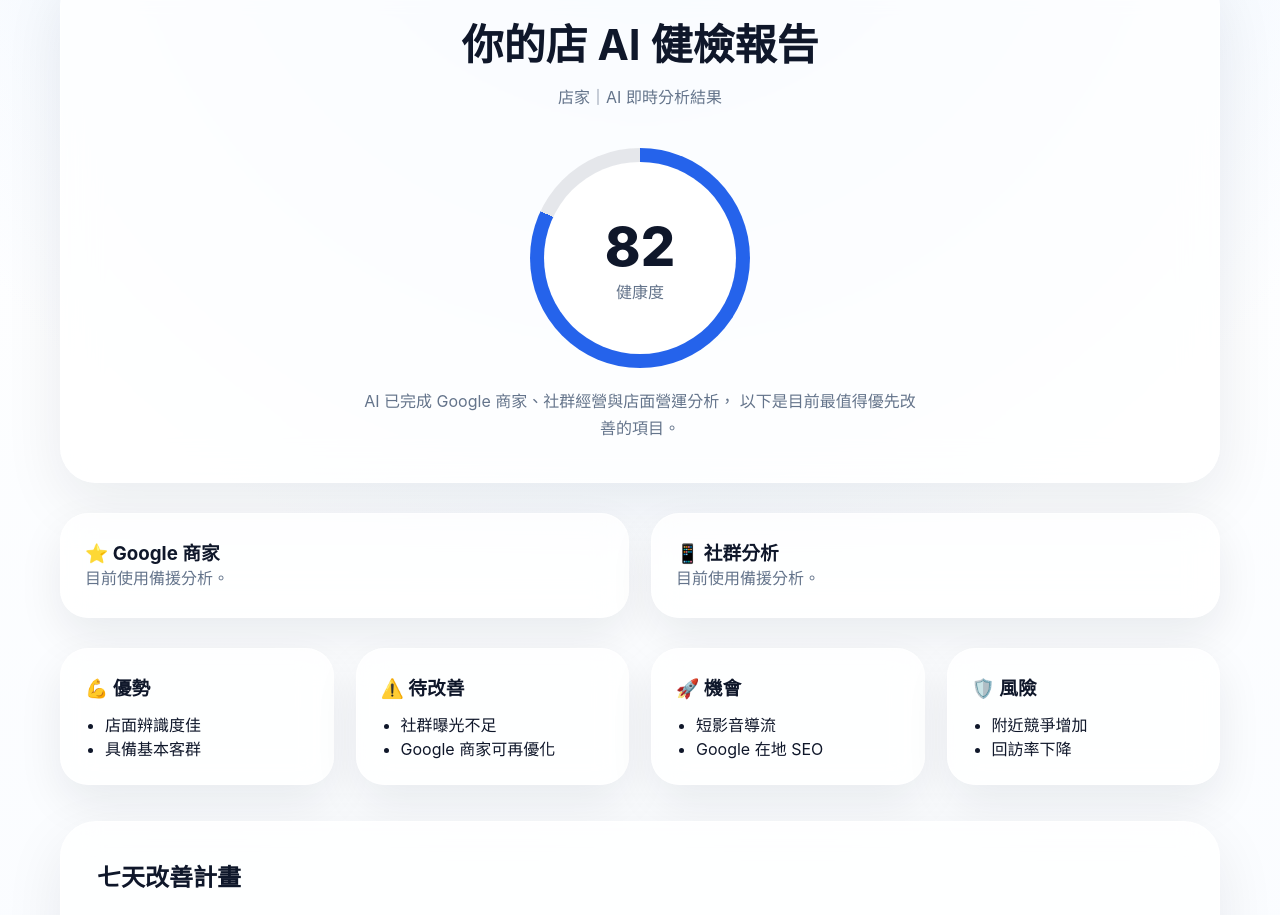
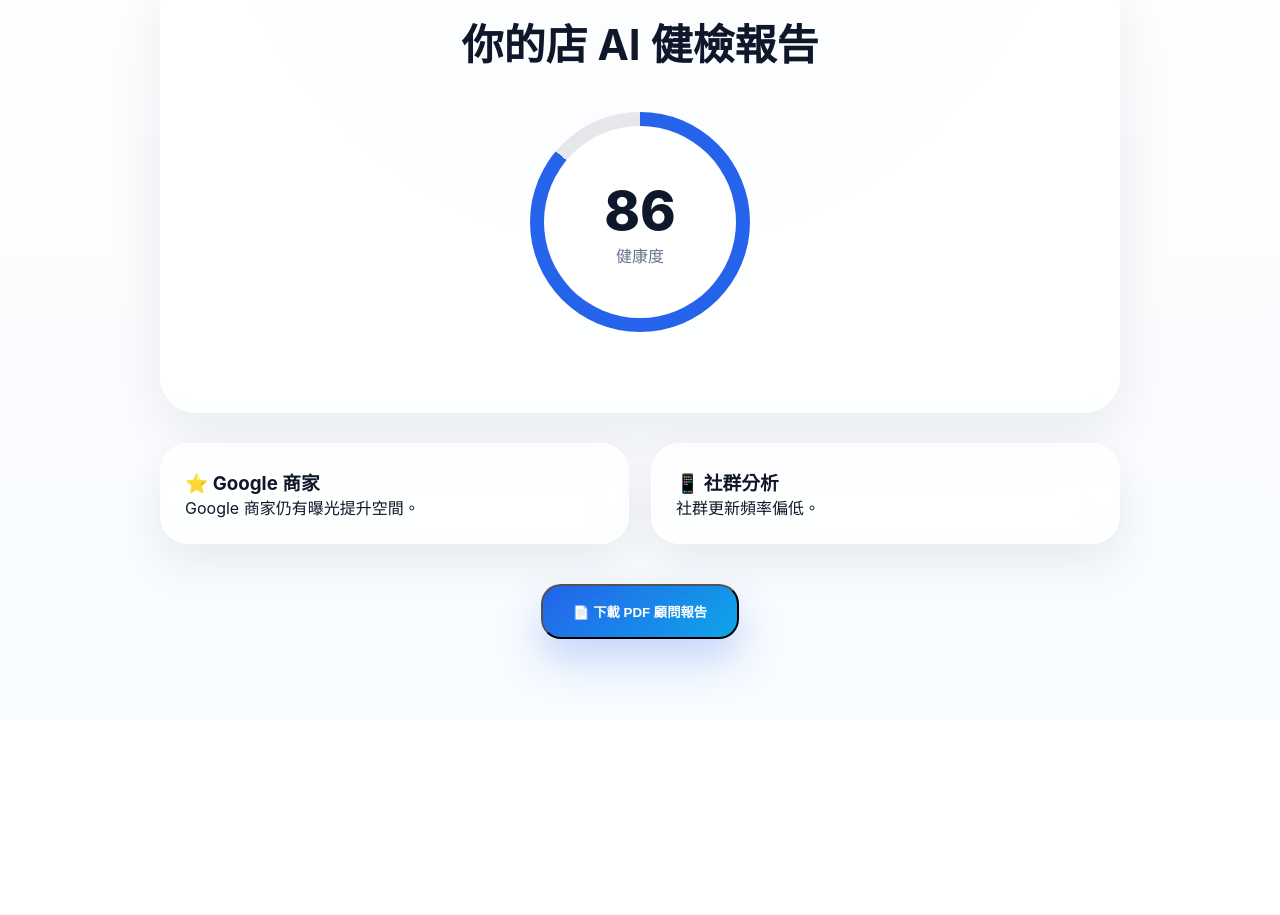
Before and after one commit to aimvp666-cloud/ShopPulseAI, a Next.js app: page /report in a window 1280 px wide. Shown: the part 222-1137 px from the top of the page. After the commit the page ends 941 px from the top, so only its background shows below. Built offline with nearby package versions, Linux system fonts and the light colour scheme; no server answers.

Commit message:
feat: PDF download

```diff
--- a/app/report/page.tsx
+++ b/app/report/page.tsx
@@ -4,290 +4,216 @@
 import Link from "next/link";
 import { useEffect, useState } from "react";
 
-type Report = {
-  score: number;
-  google: string;
-  social: string;
-  swot: {
-    strengths: string[];
-    weaknesses: string[];
-    opportunities: string[];
-    threats: string[];
+type Report={
+  score:number;
+  google:string;
+  social:string;
+  swot:{
+    strengths:string[];
+    weaknesses:string[];
+    opportunities:string[];
+    threats:string[];
   };
 };
 
-const fallback: Report = {
-  score: 86,
-  google: "Google 商家仍有曝光提升空間，建議增加近期照片並維持評論互動。",
-  social: "社群更新頻率偏低，可透過短影音提高觸及。",
-  swot: {
-    strengths: ["店面辨識度高", "既有客群穩定"],
-    weaknesses: ["社群曝光不足", "Google 商家照片更新少"],
-    opportunities: ["短影音導流", "Google 在地 SEO"],
-    threats: ["附近競爭增加", "回訪率下降"],
-  },
+const fallback:Report={
+  score:86,
+  google:"Google 商家仍有曝光提升空間。",
+  social:"社群更新頻率偏低。",
+  swot:{
+    strengths:["店面辨識度高"],
+    weaknesses:["社群曝光不足"],
+    opportunities:["短影音導流"],
+    threats:["附近競爭增加"]
+  }
 };
 
-export default function ReportPage() {
-  const [report, setReport] = useState<Report>(fallback);
-  const [displayScore, setDisplayScore] = useState(0);
-  const [store, setStore] = useState("你的店");
-  const [industry, setIndustry] = useState("");
+export default function ReportPage(){
 
-  useEffect(() => {
-    const raw = sessionStorage.getItem("shoppulse_form");
+  const [report,setReport]=useState(fallback);
+  const [score,setScore]=useState(0);
+  const [store,setStore]=useState("你的店");
 
-    if (raw) {
-      const form = JSON.parse(raw);
-      setStore(form.store || "你的店");
-      setIndustry(form.industry || "");
+  useEffect(()=>{
+
+    const raw=sessionStorage.getItem("shoppulse_form");
+
+    if(raw){
+
+      const form=JSON.parse(raw);
+
+      setStore(form.store||"你的店");
+
     }
 
-    async function load() {
-      try {
-        const res = await fetch("/api/analyze", {
-          method: "POST",
-          headers: { "Content-Type": "application/json" },
-          body: raw || "{}",
-        });
+  },[]);
 
-        if (res.ok) {
-          const data = await res.json();
+  useEffect(()=>{
 
-          setReport({
-            score: data.score ?? fallback.score,
-            google: data.google ?? fallback.google,
-            social: data.social ?? fallback.social,
-            swot: {
-              strengths: data.swot?.strengths ?? fallback.swot.strengths,
-              weaknesses: data.swot?.weaknesses ?? fallback.swot.weaknesses,
-              opportunities:
-                data.swot?.opportunities ?? fallback.swot.opportunities,
-              threats: data.swot?.threats ?? fallback.swot.threats,
-            },
-          });
-        }
-      } catch {
-        // API 失敗就用 fallback
+    let value=0;
+
+    const timer=setInterval(()=>{
+
+      value++;
+
+      if(value>=report.score){
+
+        value=report.score;
+
+        clearInterval(timer);
+
       }
+
+      setScore(value);
+
+    },20);
+
+    return()=>clearInterval(timer);
+
+  },[report.score]);
+
+  async function download(){
+
+    const res=await fetch("/api/pdf",{
+      method:"POST",
+      headers:{
+        "Content-Type":"application/json"
+      },
+      body:JSON.stringify({
+        store,
+        score:report.score,
+        google:report.google,
+        social:report.social
+      })
+    });
+
+    const html=await res.text();
+
+    const w=window.open("");
+
+    if(w){
+
+      w.document.write(html);
+
+      w.document.close();
+
+      setTimeout(()=>w.print(),500);
+
     }
 
-    load();
-  }, []);
+  }
 
-  useEffect(() => {
-    let value = 0;
+  return(
 
-    const timer = setInterval(() => {
-      value++;
-
-      if (value >= report.score) {
-        value = report.score;
-        clearInterval(timer);
-      }
-
-      setDisplayScore(value);
-    }, 20);
-
-    return () => clearInterval(timer);
-  }, [report.score]);
-
-  const scoreAngle = (displayScore / 100) * 360;
-
-  return (
     <main
       style={{
-        maxWidth: "1200px",
-        margin: "0 auto",
-        padding: "30px 20px 80px",
+        maxWidth:"1000px",
+        margin:"auto",
+        padding:"30px 20px 80px"
       }}
     >
-      <Link href="/" style={{ color: "#2563eb" }}>
+
+      <Link href="/" style={{color:"#2563eb"}}>
         ← 返回首頁
       </Link>
 
-      <section
+      <div
         className="glass"
         style={{
-          borderRadius: "36px",
-          padding: "40px 30px",
-          marginTop: "20px",
-          textAlign: "center",
+          borderRadius:"36px",
+          padding:"40px",
+          marginTop:"20px",
+          textAlign:"center"
         }}
       >
-        <h1 style={{ fontSize: "42px", marginBottom: "12px" }}>
+
+        <h1 style={{fontSize:"42px"}}>
           {store} AI 健檢報告
         </h1>
 
-        <p style={{ color: "#64748b" }}>
-          {industry || "店家"}｜AI 即時分析結果
-        </p>
-
         <div
           style={{
-            width: "220px",
-            height: "220px",
-            borderRadius: "50%",
-            background: `conic-gradient(#2563eb 0deg ${scoreAngle}deg,#e5e7eb ${scoreAngle}deg 360deg)`,
-            padding: "14px",
-            margin: "40px auto 20px",
+            width:"220px",
+            height:"220px",
+            margin:"40px auto",
+            borderRadius:"999px",
+            background:"conic-gradient(#2563eb 310deg,#e5e7eb 0)",
+            padding:"14px"
           }}
         >
+
           <div
             style={{
-              width: "100%",
-              height: "100%",
-              borderRadius: "50%",
-              background: "white",
-              display: "flex",
-              flexDirection: "column",
-              justifyContent: "center",
-              alignItems: "center",
+              background:"white",
+              width:"100%",
+              height:"100%",
+              borderRadius:"999px",
+              display:"flex",
+              justifyContent:"center",
+              alignItems:"center",
+              flexDirection:"column"
             }}
           >
-            <div style={{ fontSize: "54px", fontWeight: 800 }}>
-              {displayScore}
+
+            <div style={{fontSize:"54px",fontWeight:800}}>
+              {score}
             </div>
 
-            <div style={{ color: "#64748b" }}>健康度</div>
+            <div style={{color:"#64748b"}}>
+              健康度
+            </div>
+
           </div>
+
         </div>
 
-        <p
-          style={{
-            maxWidth: "560px",
-            margin: "20px auto 0",
-            color: "#64748b",
-            lineHeight: "1.7",
-          }}
-        >
-          AI 已完成 Google 商家、社群經營與店面營運分析，
-          以下是目前最值得優先改善的項目。
-        </p>
-      </section>
+      </div>
 
-      <section
+      <div
         style={{
-          display: "grid",
-          gridTemplateColumns: "repeat(auto-fit,minmax(260px,1fr))",
-          gap: "22px",
-          marginTop: "30px",
+          display:"grid",
+          gridTemplateColumns:"repeat(auto-fit,minmax(260px,1fr))",
+          gap:"22px",
+          marginTop:"30px"
         }}
       >
-        <div className="card" style={{ padding: "24px" }}>
+
+        <div className="card" style={{padding:"24px"}}>
+
           <h3>⭐ Google 商家</h3>
-          <p style={{ color: "#64748b", lineHeight: "1.7" }}>
-            {report.google}
-          </p>
+
+          <p>{report.google}</p>
+
         </div>
 
-        <div className="card" style={{ padding: "24px" }}>
+        <div className="card" style={{padding:"24px"}}>
+
           <h3>📱 社群分析</h3>
-          <p style={{ color: "#64748b", lineHeight: "1.7" }}>
-            {report.social}
-          </p>
+
+          <p>{report.social}</p>
+
         </div>
-      </section>
 
-      <section
+      </div>
+
+      <div
         style={{
-          display: "grid",
-          gridTemplateColumns: "repeat(auto-fit,minmax(240px,1fr))",
-          gap: "22px",
-          marginTop: "30px",
+          textAlign:"center",
+          marginTop:"40px"
         }}
       >
-        <div className="card" style={{ padding: "24px" }}>
-          <h3>💪 優勢</h3>
-          <ul style={{ paddingLeft: "20px", marginTop: "12px" }}>
-            {report.swot.strengths.map((item) => (
-              <li key={item}>{item}</li>
-            ))}
-          </ul>
-        </div>
 
-        <div className="card" style={{ padding: "24px" }}>
-          <h3>⚠️ 待改善</h3>
-          <ul style={{ paddingLeft: "20px", marginTop: "12px" }}>
-            {report.swot.weaknesses.map((item) => (
-              <li key={item}>{item}</li>
-            ))}
-          </ul>
-        </div>
+        <button
+          className="btn-primary"
+          onClick={download}
+        >
+          📄 下載 PDF 顧問報告
+        </button>
 
-        <div className="card" style={{ padding: "24px" }}>
-          <h3>🚀 機會</h3>
-          <ul style={{ paddingLeft: "20px", marginTop: "12px" }}>
-            {report.swot.opportunities.map((item) => (
-              <li key={item}>{item}</li>
-            ))}
-          </ul>
-        </div>
+      </div>
 
-        <div className="card" style={{ padding: "24px" }}>
-          <h3>🛡️ 風險</h3>
-          <ul style={{ paddingLeft: "20px", marginTop: "12px" }}>
-            {report.swot.threats.map((item) => (
-              <li key={item}>{item}</li>
-            ))}
-          </ul>
-        </div>
-      </section>
+    </main>
 
-      <section
-        className="glass"
-        style={{
-          borderRadius: "36px",
-          padding: "36px",
-          marginTop: "36px",
-        }}
-      >
-        <h2 style={{ marginBottom: "24px" }}>七天改善計畫</h2>
+  );
 
-        {[
-          "Day 1：更新 Google 商家照片",
-          "Day 2：回覆近期所有評論",
-          "Day 3：發布第一支短影音",
-          "Day 4：優化店門口招牌",
-          "Day 5：建立回訪優惠",
-          "Day 6：分析熱門商品",
-          "Day 7：追蹤一週數據",
-        ].map((item) => (
-          <div
-            key={item}
-            style={{
-              display: "flex",
-              alignItems: "center",
-              gap: "14px",
-              marginBottom: "16px",
-            }}
-          >
-            <div
-              style={{
-                width: "34px",
-                height: "34px",
-                borderRadius: "50%",
-                background: "linear-gradient(135deg,#2563eb,#0ea5e9)",
-                color: "white",
-                display: "flex",
-                justifyContent: "center",
-                alignItems: "center",
-                fontWeight: 700,
-              }}
-            >
-              ✓
-            </div>
-
-            <span>{item}</span>
-          </div>
-        ))}
-      </section>
-
-      <div style={{ textAlign: "center", marginTop: "40px" }}>
-        <button className="btn-primary">
-          📄 PDF 報告（下一版）
-        </button>
-      </div>
-    </main>
-  );
 }
```
